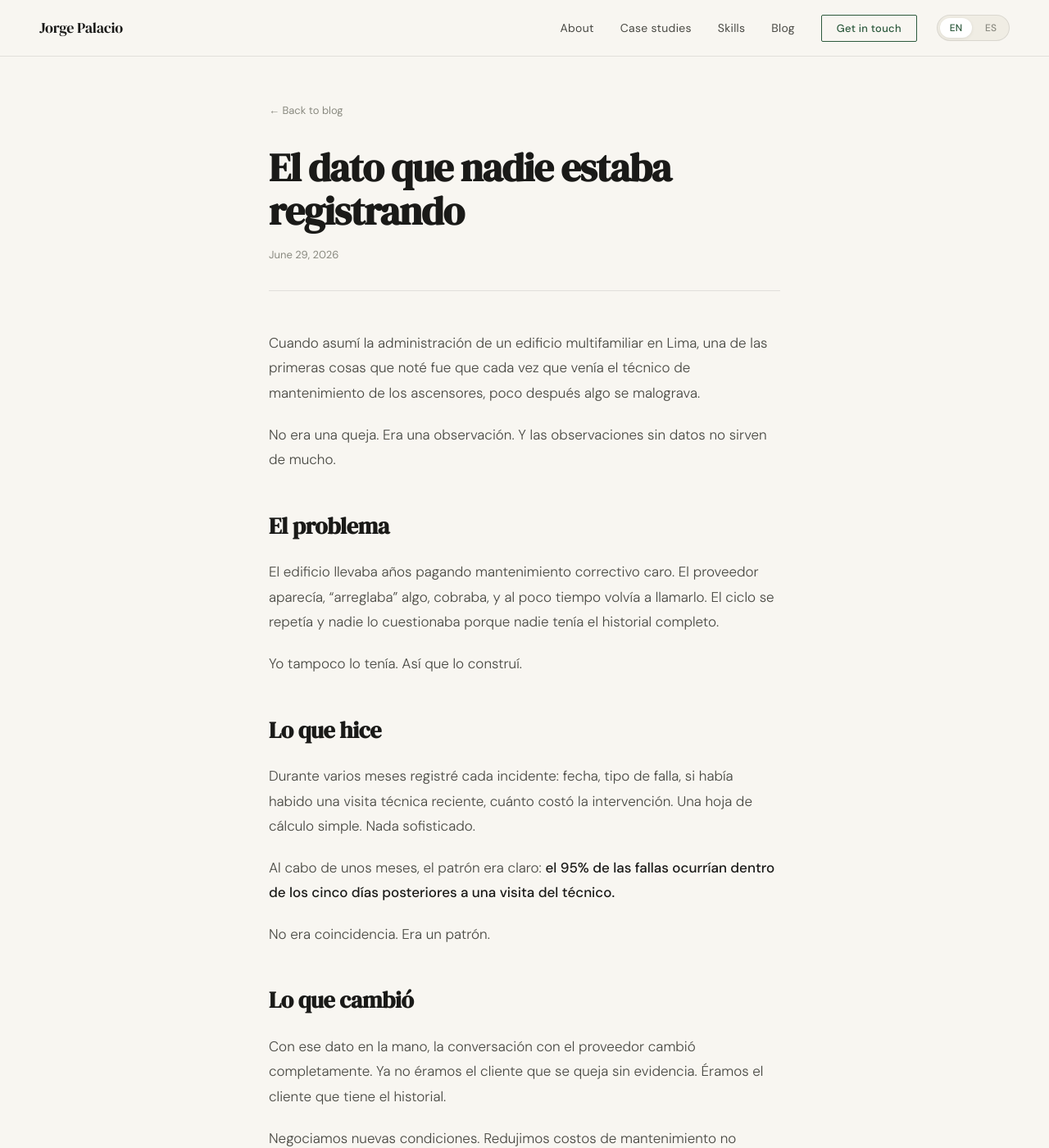
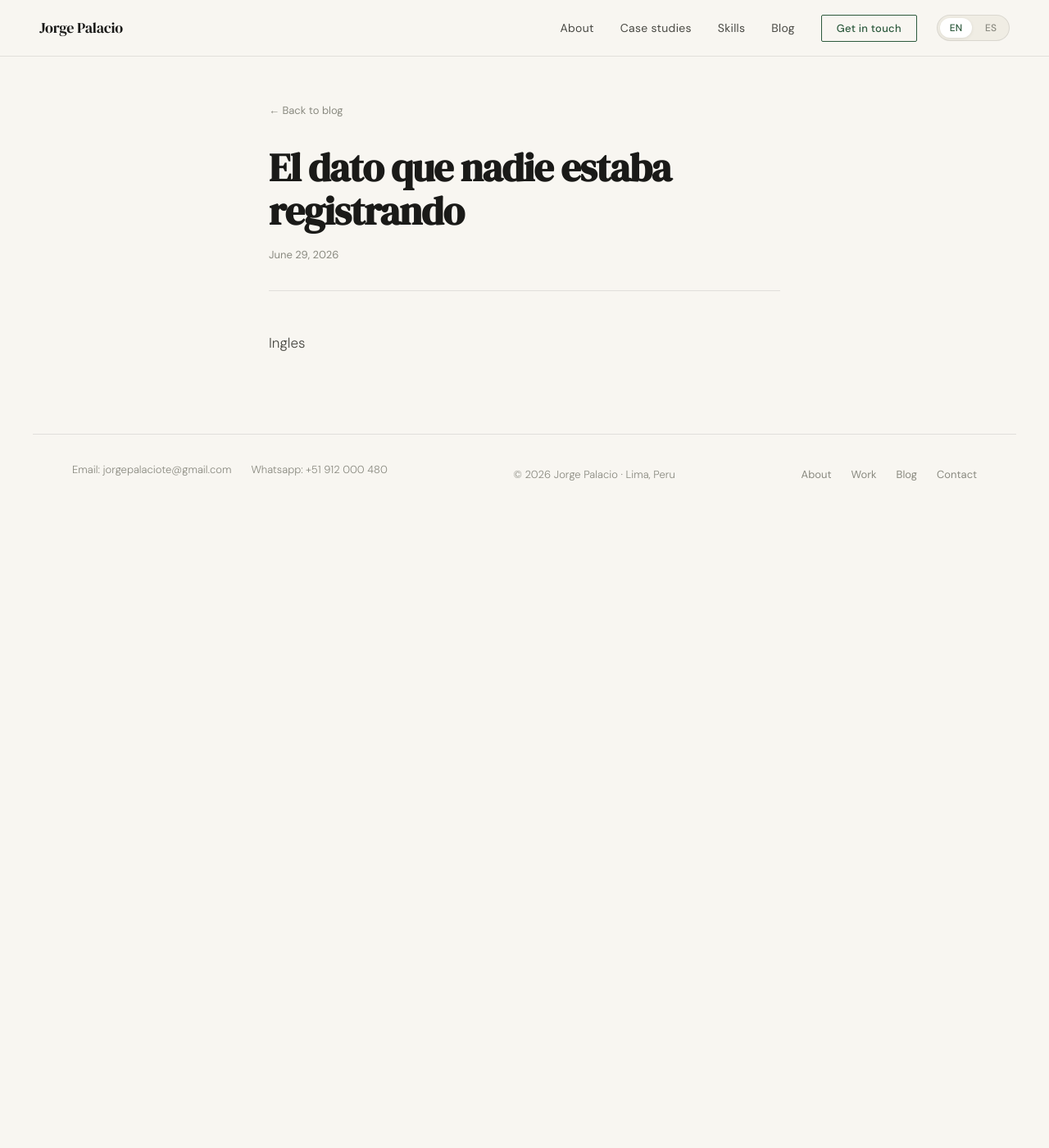
Before and after one commit to jorgepalaciot/Jorgepalaciot.github.io, a Jekyll site: the page built from _posts/2026-06-29-el-dato-que-nadie-registraba.md, in a window 1280 px wide and 1400 px high. Shown: the whole window at 82% size. Built offline with Jekyll 4.4.1, drawn with Linux system fonts in a browser that asks for light colours; some of the changed text lies outside the part shown.

Commit message:
Update 2026-06-29-el-dato-que-nadie-registraba.md

```diff
--- a/_posts/2026-06-29-el-dato-que-nadie-registraba.md
+++ b/_posts/2026-06-29-el-dato-que-nadie-registraba.md
@@ -3,7 +3,7 @@
 title: "El dato que nadie estaba registrando"
 date: 2026-06-29
 ---
-
+<div data-es>
 Cuando asumí la administración de un edificio multifamiliar en Lima, una de las primeras cosas que noté fue que cada vez que venía el técnico de mantenimiento de los ascensores, poco después algo se malograva.
 
 No era una queja. Era una observación. Y las observaciones sin datos no sirven de mucho.
@@ -35,3 +35,7 @@
 Muchas organizaciones toman decisiones importantes basándose en la memoria de sus empleados o en la narrativa de sus proveedores. Construir un historial desde cero, aunque sea simple, cambia completamente la dinámica.
 
 No necesitas software caro. No necesitas un analista de datos. Necesitas la disciplina de registrar lo que pasa, y la paciencia de esperar a que el patrón aparezca.
+</div>
+<div data-en>
+Ingles
+</div>
```
